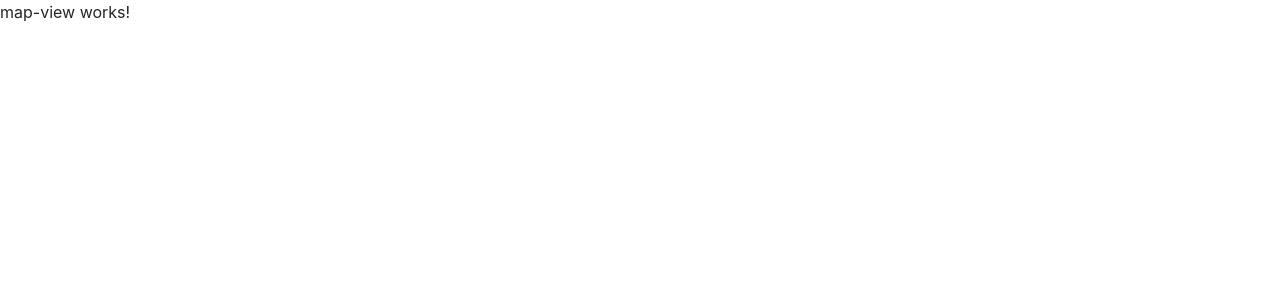
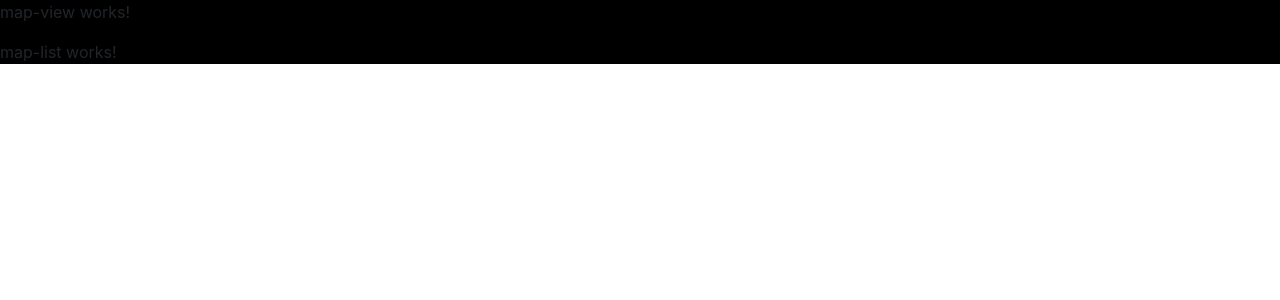
Before and after one commit to David-Romero-Hdez/uca-final, an Angular app: page /inicio/ubicaciones in a window 1280 px wide. Shown: the top 300 px of the page. Built offline with nearby package versions, Linux system fonts and the light colour scheme.

Commit message:
add firebase and mapp styles

```diff
--- a/angular.json
+++ b/angular.json
@@ -106,6 +106,10 @@
             ],
             "scripts": []
           }
+        },
+        "deploy": {
+          "builder": "@angular/fire:deploy",
+          "options": {}
         }
       }
     }
--- a/src/app/main/main.component.html
+++ b/src/app/main/main.component.html
@@ -1 +1,3 @@
-<router-outlet></router-outlet>
+<div class="viewer">
+    <router-outlet></router-outlet>
+</div>
--- a/src/app/main/main.component.scss
+++ b/src/app/main/main.component.scss
@@ -0,0 +1,4 @@
+.viewer {
+    height: calc(100vh - 75px);
+    width: 100vw;
+}
--- a/src/app/main/map/map.component.html
+++ b/src/app/main/map/map.component.html
@@ -1 +1,6 @@
-<app-map-view></app-map-view>
+<div class="wrapper">
+    <app-map-view></app-map-view>
+    <div class="controls">
+        <app-map-list></app-map-list>
+    </div>
+</div>
--- a/src/app/main/map/map.component.scss
+++ b/src/app/main/map/map.component.scss
@@ -0,0 +1,5 @@
+.wrapper {
+    height: inherit;
+    width: inherit;
+    background: #000;
+}
```
Also changed, not shown: package.json (+12 -2 lines), firebase.json (added), 2 other files (tests, documents, lock files or other folders).
